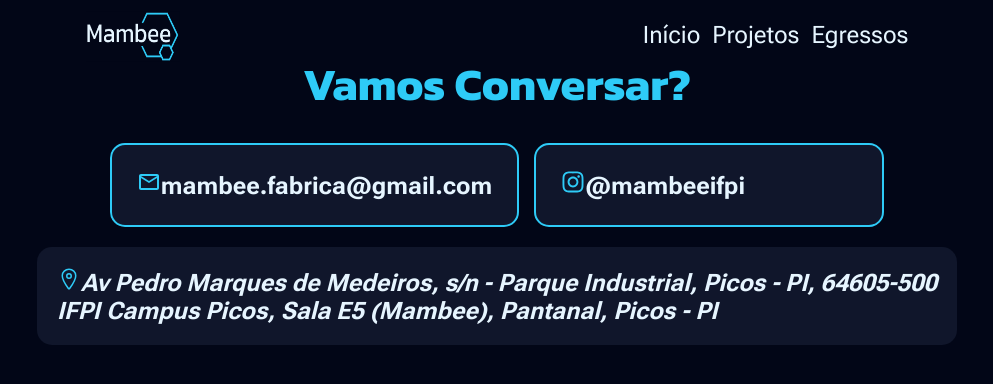
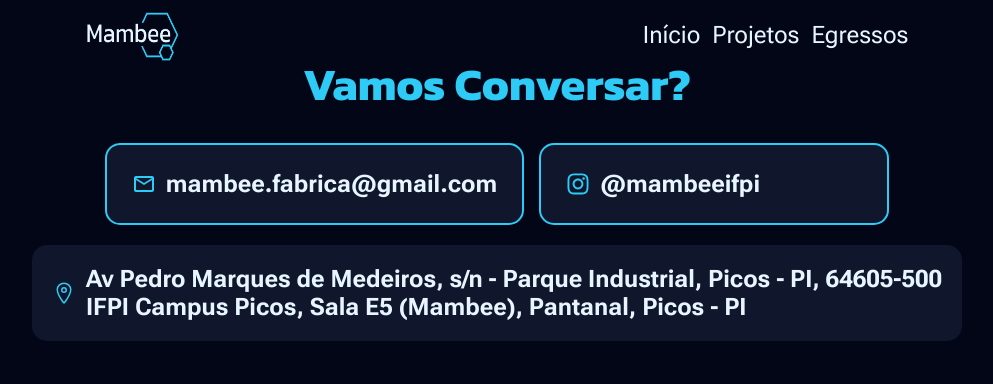
Before and after one commit to lealkedna/Mambee, a Next.js app: page / in a window 1280 px wide. Shown: the top 384 px of the page, without its empty margins (143-1136 px from the left). Built offline with nearby package versions, Linux system fonts and the light colour scheme.

Commit message:
style: compomente style concluido

```diff
--- a/src/components/Contato.tsx
+++ b/src/components/Contato.tsx
@@ -13,23 +13,23 @@ function Contato() {
                     <article className={styles.info_email}>
                     <a href="mailto:mambee.fabrica@gmail.com">
                         <MdOutlineEmail color="#2ECBF7" />
-                        mambee.fabrica@gmail.com
+                        <div>mambee.fabrica@gmail.com</div>
                         </a>
                     </article>
                     <article className={styles.info_instagram}>
                     <a href="https://www.instagram.com/mambeeifpi/"  target="_blank">
                         <FaInstagram color="#2ECBF7"/>
-                        @mambeeifpi
+                        <div>@mambeeifpi</div>
                         </a>
                     </article>
 
                 </div>
                 <article>
-                    <address className={styles.info_endereco}>
+                    <div className={styles.info_endereco}>
                         < IoLocationOutline color="#2ECBF7" />
                         Av Pedro Marques de Medeiros, s/n - Parque Industrial, Picos - PI, 64605-500<br/>
                         IFPI Campus Picos, Sala E5 (Mambee), Pantanal, Picos - PI
-                    </address>
+                    </div>
                 </article>
             </section>
         </>
--- a/src/styles/Contato.module.css
+++ b/src/styles/Contato.module.css
@@ -23,6 +23,14 @@
     gap: 15px;
     padding: 20px;
     max-width: 1200px;
+}
+
+.info_email a,
+.info_endereco,
+.info_instagram a {
+    display: flex;
+    align-items: center;
+    gap: 10px;
 }
 
 .info_email,
```
Also changed, not shown: 1 other file (tests, documents, lock files or other folders).
